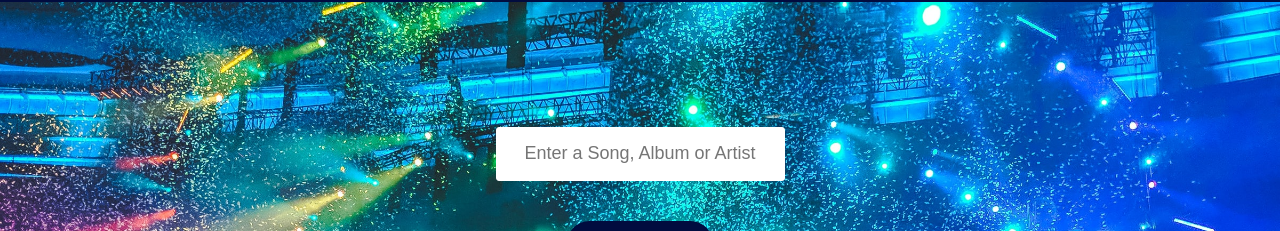
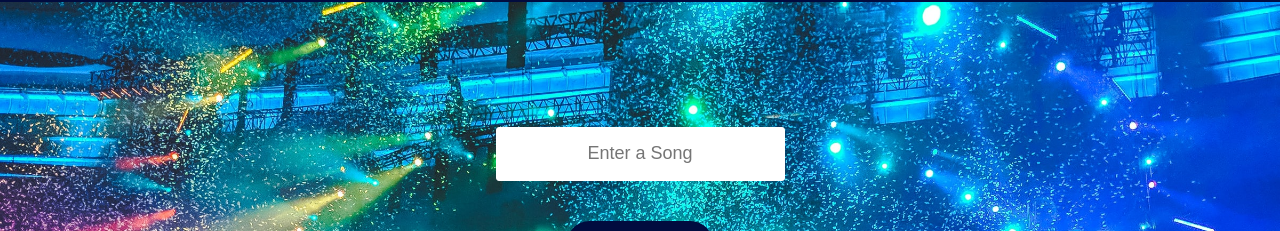
Before and after one commit to alittlebroken/jamming, a React (Create React App) app: page / in a window 1280 px wide. Shown: the part 65-296 px from the top of the page. Built offline with nearby package versions, Linux system fonts and the light colour scheme; a web font is replaced by a local one.

Commit message:
Changed default placheolder text for search input

```diff
--- a/src/Components/SearchBar/SearchBar.js
+++ b/src/Components/SearchBar/SearchBar.js
@@ -26,7 +26,7 @@ export class SearchBar extends React.Component{
     return (
       <div className="SearchBar">
         <input
-          placeholder="Enter a Song, Album or Artist"
+          placeholder="Enter a Song"
           onChange={this.handleTermChange}
 
         />
```
